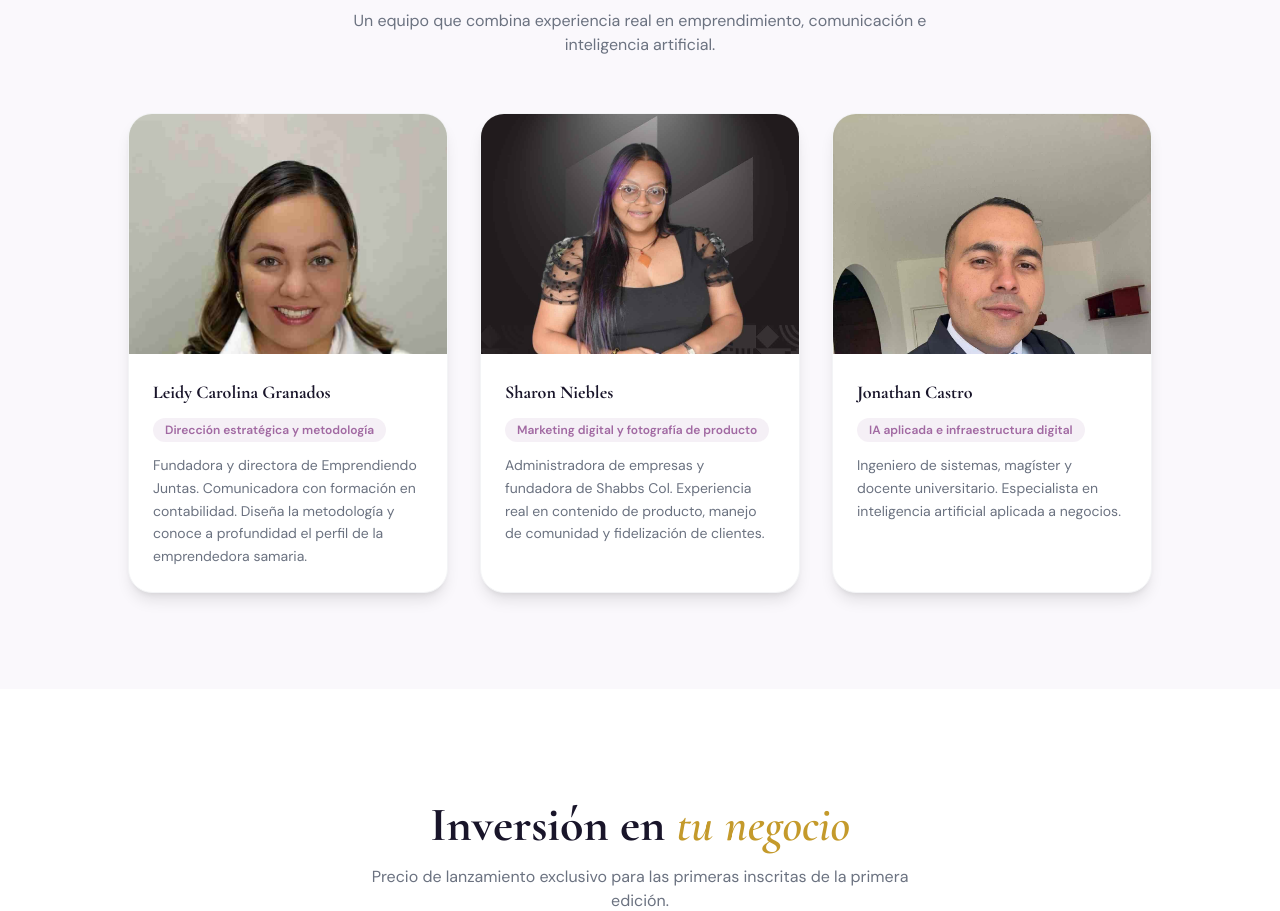
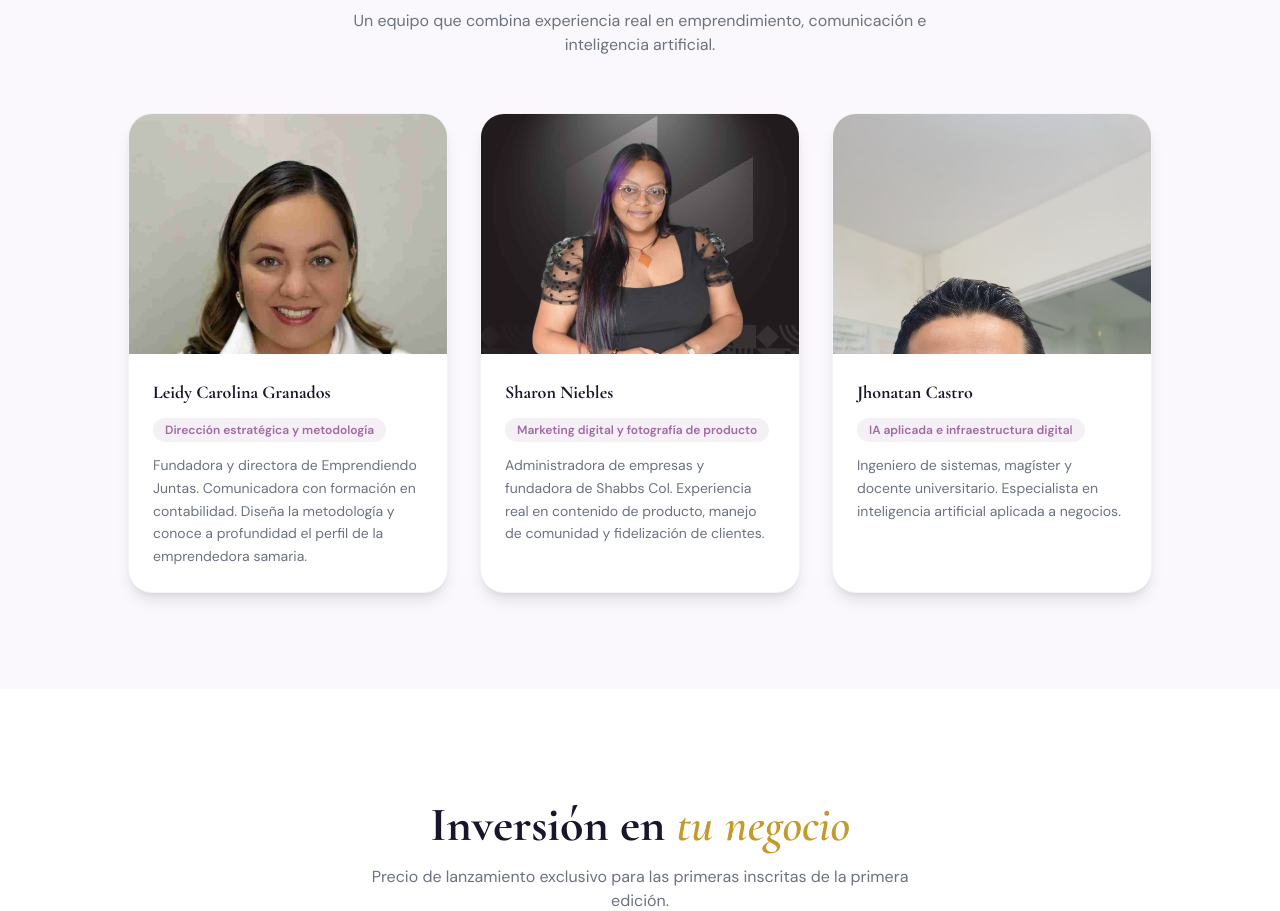
Before and after one commit to jcastr0/ej, a React (Vite) app: page /bootcamp in a window 1280 px wide. Shown: the part 5131-6042 px from the top of the page. Built offline with nearby package versions, Linux system fonts and the light colour scheme; the HTML template or start-up script is replaced by a standard one.

Commit message:
fix: Corregir nombre Jhonatan Castro y usar imagen jhonatan.jpg

```diff
--- a/src/pages/Bootcamp.jsx
+++ b/src/pages/Bootcamp.jsx
@@ -103,9 +103,9 @@ const team = [
     bio: 'Administradora de empresas y fundadora de Shabbs Col. Experiencia real en contenido de producto, manejo de comunidad y fidelización de clientes.',
   },
   {
-    name: 'Jonathan Castro',
+    name: 'Jhonatan Castro',
     role: 'IA aplicada e infraestructura digital',
-    image: '/images/autor_alexis.jpg',
+    image: '/images/jhonatan.jpg',
     bio: 'Ingeniero de sistemas, magíster y docente universitario. Especialista en inteligencia artificial aplicada a negocios.',
   },
 ];
```
Also changed, not shown: public/images/jhonatan.jpg (added).
